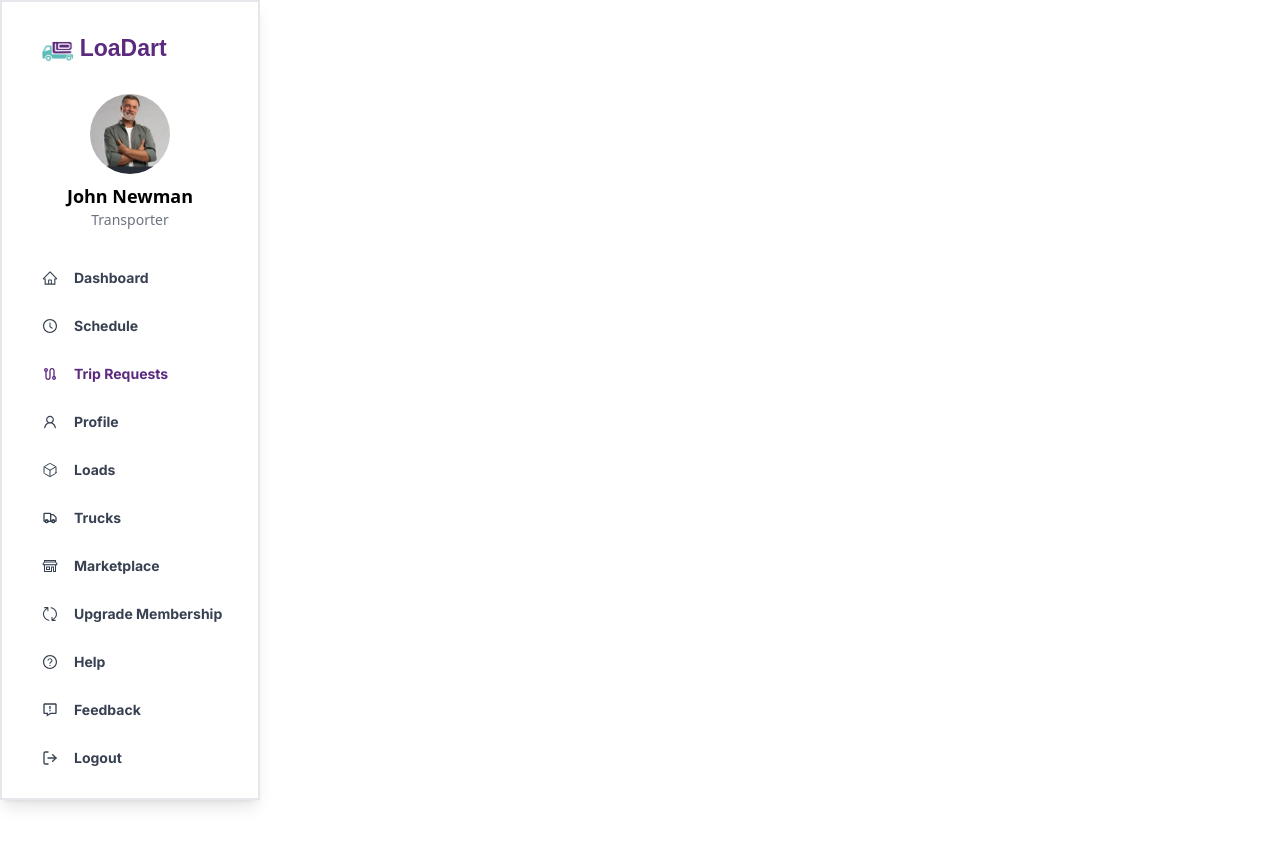
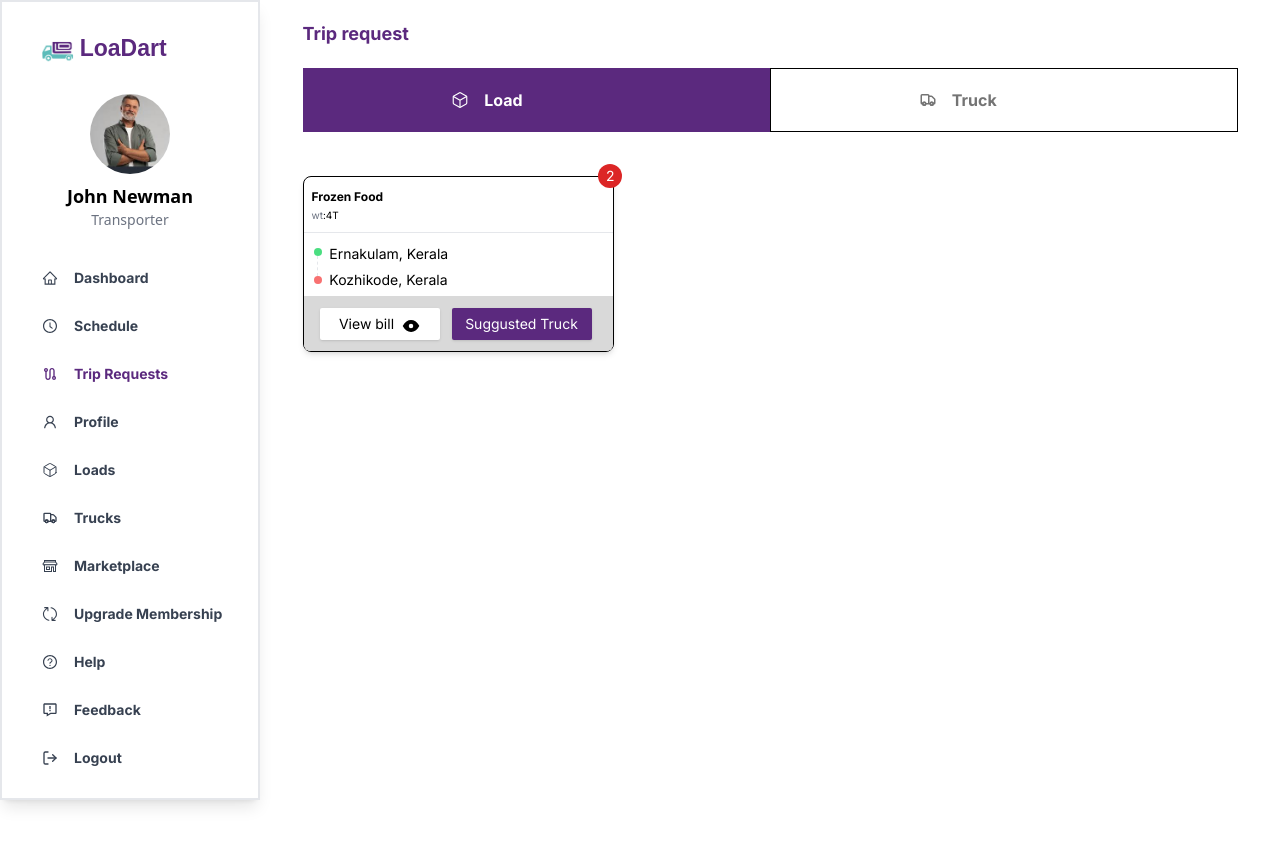
Before and after one commit to nihalmohd/LoaDart, a React (Vite) app: page /Transpoter/Dashboard in a window 1280 px wide. Both pictures are taken after a click on the link "Trip Requests". Shown: the top 846 px of the page. Before the commit the page ends 800 px from the top, so only its background shows below. Built offline with nearby package versions, Linux system fonts and the light colour scheme.

Commit message:
is trip schedule page load side is over

```diff
--- a/src/assets/components/Transpoter/Sidebar/Sidebar.jsx
+++ b/src/assets/components/Transpoter/Sidebar/Sidebar.jsx
@@ -10,6 +10,7 @@ import { MdOutlineRoute } from "react-icons/md";
 
 import Topbuttons from '../Dashboard/Topbuttons';
 import ScheduleButton from '../Schedule/ScheduleButton';
+import TripRequestButtons from '../TripRequest/TripRequestButtons';
 
 function Sidebar() {
     const [isTrucksOpen, setIsTrucksOpen] = useState(false);
@@ -188,11 +189,11 @@ function Sidebar() {
             </nav>
 
         </div>
-        <div className="flex-grow h-full ml-[260px] bg-gray-100 overflow-auto ">
+        <div className="flex-grow h-full ml-[260px]  overflow-auto ">
 
                 {activeItem === 'Dashboard' && <Topbuttons />}
                 {activeItem === 'Schedule' && <ScheduleButton/>}
-                {/* {activeItem === 'Trip Requests' && <TripRequestsComponent />} */}
+                {activeItem === 'Trip Requests' && <TripRequestButtons />}
         </div>
         </div>
     );
--- a/src/assets/components/Transpoter/TripRequest.jsx/TripRequest.jsx
+++ /dev/null
@@ -1,11 +0,0 @@
-import React from 'react'
-
-const TripRequest = () => {
-  return (
-    <div>
-
-    </div>
-  )
-}
-
-export default TripRequest
--- /dev/null
+++ b/src/assets/components/Transpoter/TripRequest/Load/TripRequestLoad.jsx
@@ -0,0 +1,56 @@
+import React from 'react'
+import { TbEyeFilled } from "react-icons/tb";
+
+const TripRequesLoad = () => {
+  return (
+    <div>
+      <div className="w-full h-screen  grid grid-cols-3 relative" >
+          <div className="w-4/12 h-10 absolute flex justify-end items-center ml-2">
+            <div className="w-6 h-6 bg-red-600  rounded-full flex justify-center items-center">
+              <h1 className='font-inter text-sm text-white'>2</h1>
+            </div>
+          </div>
+        <div className="w-full h-44 border border-black mt-5 rounded-lg shadow-md ">
+          <div className="w-full h-14  border-b border-[##BC89E0]">
+            <div className="w-full h-full  ">
+                <div className="w-full h-7 flex items-end">
+               <h1 className='text-xs font-inter font-semibold ml-2'>Frozen Food</h1>
+
+                </div>
+                <div className="w-full h-5  flex items-center">
+               <h1 className='text-[10px] font-inter ml-2'><span className='text-[#6B7280]'>wt</span>:4T</h1>
+
+                </div>
+            </div>
+            <div className="w-full h-16  flex ">
+              <div className="w-1/12 h-full  flex justify-center items-center">
+                <div className="w-5 h-full  ">
+                  <div className="w-2 h-2 bg-green-400 rounded-full ml-2 mt-4"></div>
+                  <div className="w-1 h-5 border-dashed border-e ml-2"></div>
+                  <div className="w-2 h-2 bg-red-400 rounded-full ml-2"></div>
+                </div>
+              </div>
+              <div className="w-11/12 h-full ">
+                  <div className="w-full h-1/2  flex items-end">
+                    <h1 className='font-inter text-sm '>Ernakulam, Kerala</h1>
+                  </div>
+                  <div className="w-full h-1/2  flex items-center">
+                  <h1 className='font-inter text-sm '>Kozhikode, Kerala</h1>
+                  </div>
+              </div>
+            </div>
+            <div className="w-full h-[55px] bg-[#D9D9D9] rounded-b-md  ">
+              <div className="w-full h-full  rounded-b-md flex">
+              <div className="w-[120px] h-8 bg-white mt-3 ml-4  flex  justify-center items-center font-inter text-sm text-black rounded-sm shadow   ">View bill  <span className='ml-2 mt-1 text-lg'><TbEyeFilled /></span> </div>
+              <div className="w-[140px] h-8 bg-[#5B297E] mt-3 ml-3 flex  justify-center items-center font-inter text-sm text-white rounded-sm shadow ">Suggusted Truck</div>
+              </div>
+            </div>
+
+          </div>
+        </div>
+      </div>
+    </div>
+  )
+}
+
+export default TripRequesLoad
--- /dev/null
+++ b/src/assets/components/Transpoter/TripRequest/TripRequestButtons.jsx
@@ -0,0 +1,83 @@
+import React, { useState } from 'react'
+import { HiOutlineTruck } from 'react-icons/hi';
+import { IoCubeOutline } from "react-icons/io5";
+import TripRequesLoad from './Load/TripRequestLoad';
+import TripRequesTruck from './Truck/TripRequestTruck';
+
+const TripRequestButtons = () => {
+  const [selectedDiv, setSelectedDiv] = useState("left");
+  return (
+    <div>
+       <div className="w-full h-auto flex justify-center items-center">
+            <div className="w-11/12 h-auto  ">
+                <div className="w-full h-10 flex-col items-end">
+                    <h1 className="font-inter font-semibold text-[#5B297E] text-lg mt-5">Trip request</h1>
+                </div>
+                <div className="w-full h-24 flex justify-center items-center">
+                    <div className="w-full h-20 flex">
+
+                        <div
+                            className={`w-1/2 h-16 flex justify-center items-center ${selectedDiv === 'left' ? 'bg-[#5B297E]' : 'bg-transparent border border-black'}`}
+                            onClick={() => setSelectedDiv('left')}
+                        >
+                            <div className="w-48 h-10  flex">
+                                <div className="w-10 h-10  flex justify-center items-center">
+                                    <h1
+                                        className={`font-inter text-lg ${
+                                            selectedDiv === 'right' ? 'text-[#747474]' : 'text-white'
+                                        }`}
+                                    >
+                                        <IoCubeOutline />
+                                    </h1>
+                                </div>
+                                <div className="w-36 h-10  flex justify-start items-center ml-1">
+                                    <h1
+                                        className={`font-inter text-base font-semibold ${
+                                            selectedDiv === 'right' ? 'text-[#747474]' : 'text-white'
+                                        }`}
+                                    >
+                                        Load
+                                    </h1>
+                                </div>
+                            </div>
+                        </div>
+
+
+                        <div
+                            className={`w-1/2 h-16 flex justify-center items-center ${selectedDiv === 'right' ? 'bg-[#5B297E]' : 'bg-transparent border border-black'}`}
+                            onClick={() => setSelectedDiv('right')}
+                        >
+                            <div className="w-48 h-10  flex">
+                                <div className="w-10 h-10  flex justify-center items-center">
+                                    <h1
+                                        className={`font-inter text-lg ${
+                                            selectedDiv === 'left' ? 'text-[#747474]' : 'text-white'
+                                        }`}
+                                    >
+                                        <HiOutlineTruck />
+                                    </h1>
+                                </div>
+                                <div className="w-36 h-10 flex justify-start items-center ml-1">
+                                    <h1
+                                        className={`font-inter text-base font-semibold ${
+                                            selectedDiv === 'left' ? 'text-[#747474]' : 'text-white'
+                                        }`}
+                                    >
+                                        Truck
+                                    </h1>
+                                </div>
+                            </div>
+                        </div>
+                    </div>
+                </div>
+                <div className="w-full h-auto mb-10 ">
+                    {selectedDiv === 'left' && <TripRequesLoad />}
+                    {selectedDiv === 'right' && <TripRequesTruck />}
+                </div>
+            </div>
+        </div>
+    </div>
+  )
+}
+
+export default TripRequestButtons
--- /dev/null
+++ b/src/assets/components/Transpoter/TripRequest/Truck/TripRequestTruck.jsx
@@ -0,0 +1,9 @@
+import React from 'react'
+
+const TripRequesTruck = () => {
+  return (
+    <div>TripRequesTruck</div>
+  )
+}
+
+export default TripRequesTruck
```
